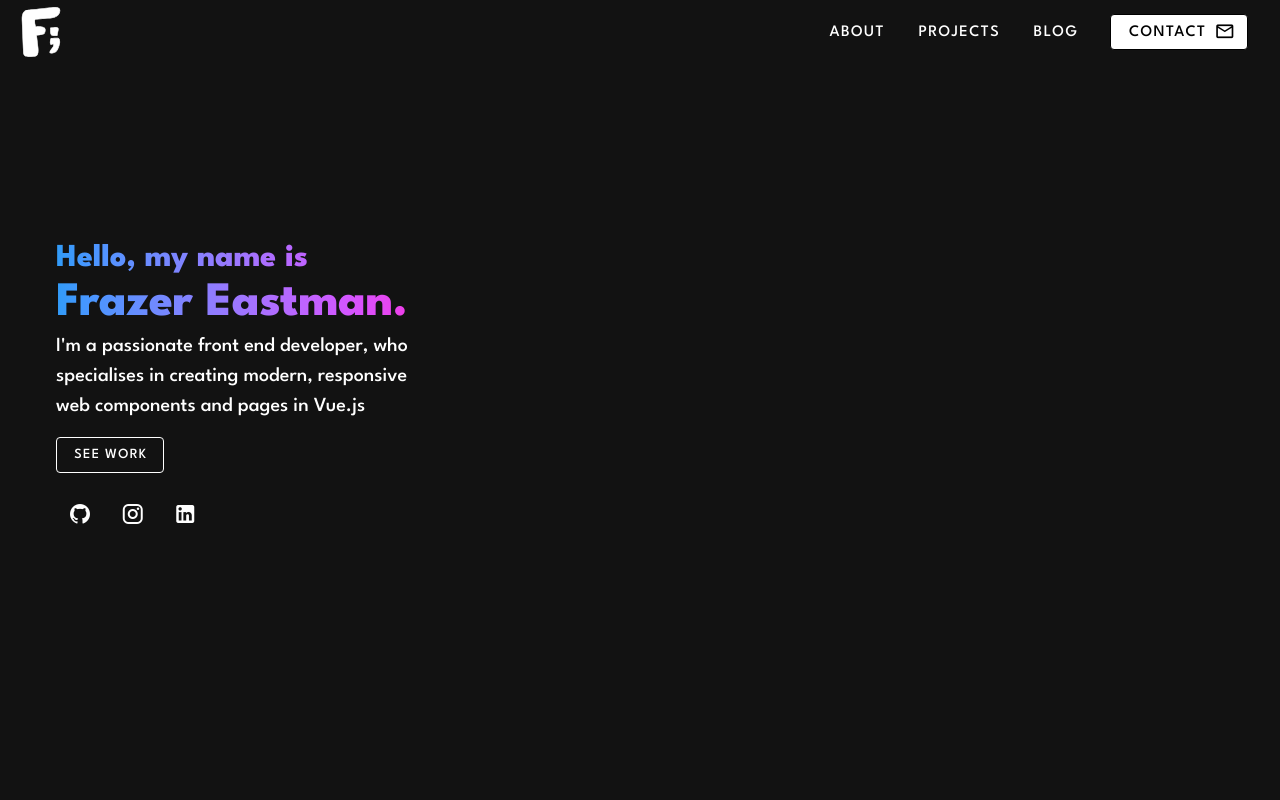
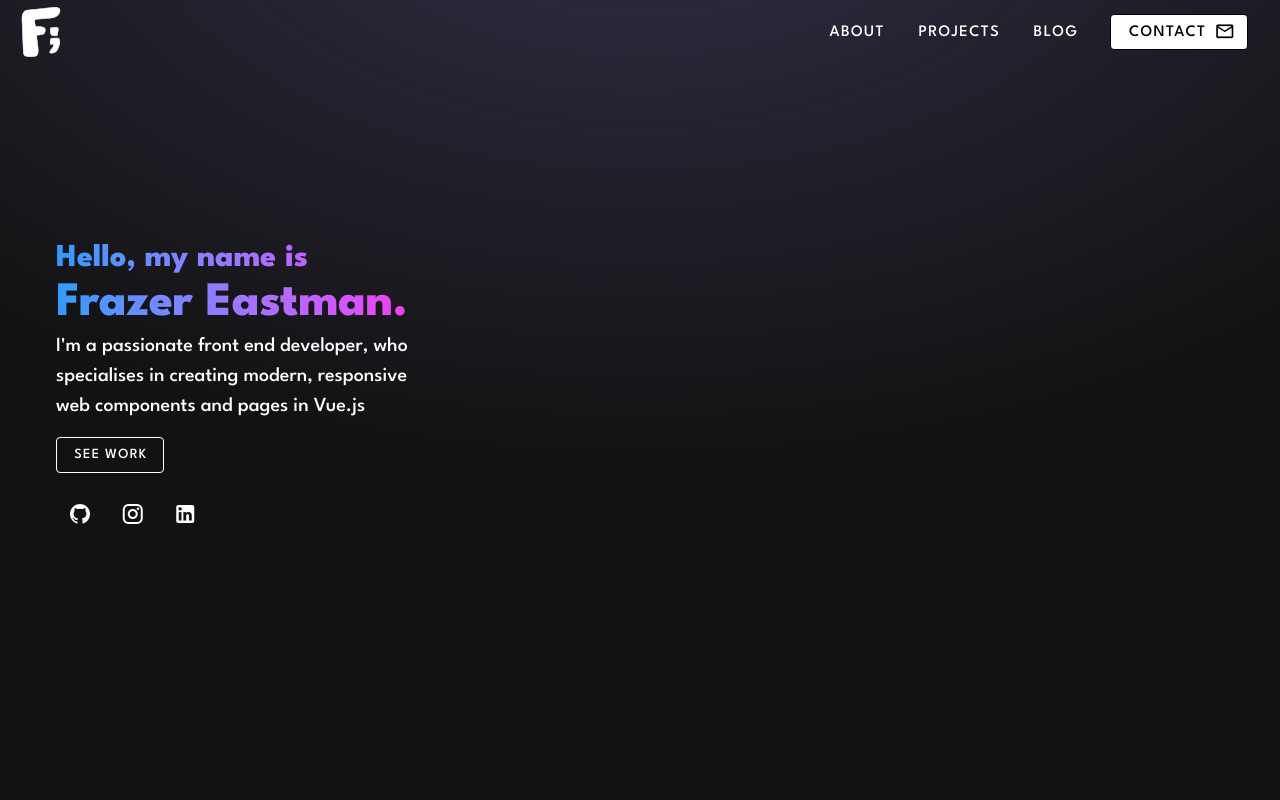
Before and after one commit to frazereastman/frazer-eastman-portfolio, a Vue app: page / in a window 1280 px wide. Shown: the top 800 px of the page. Built offline with nearby package versions, Linux system fonts and the light colour scheme.

Commit message:
added gradient to home page

```diff
--- a/src/views/HomeView.vue
+++ b/src/views/HomeView.vue
@@ -1,5 +1,8 @@
 <template>
-  <div class="h-screen w-full overflow-hidden">
+  <div
+    class="h-screen w-full overflow-hidden"
+    style="background: radial-gradient(ellipse 80% 80% at 50% -20%, rgba(120,119,198,0.3), rgba(255,255,255,0));"
+  >
     <v-container class="h-full">
       <v-row class="h-full flex items-center">
         <v-col
```
